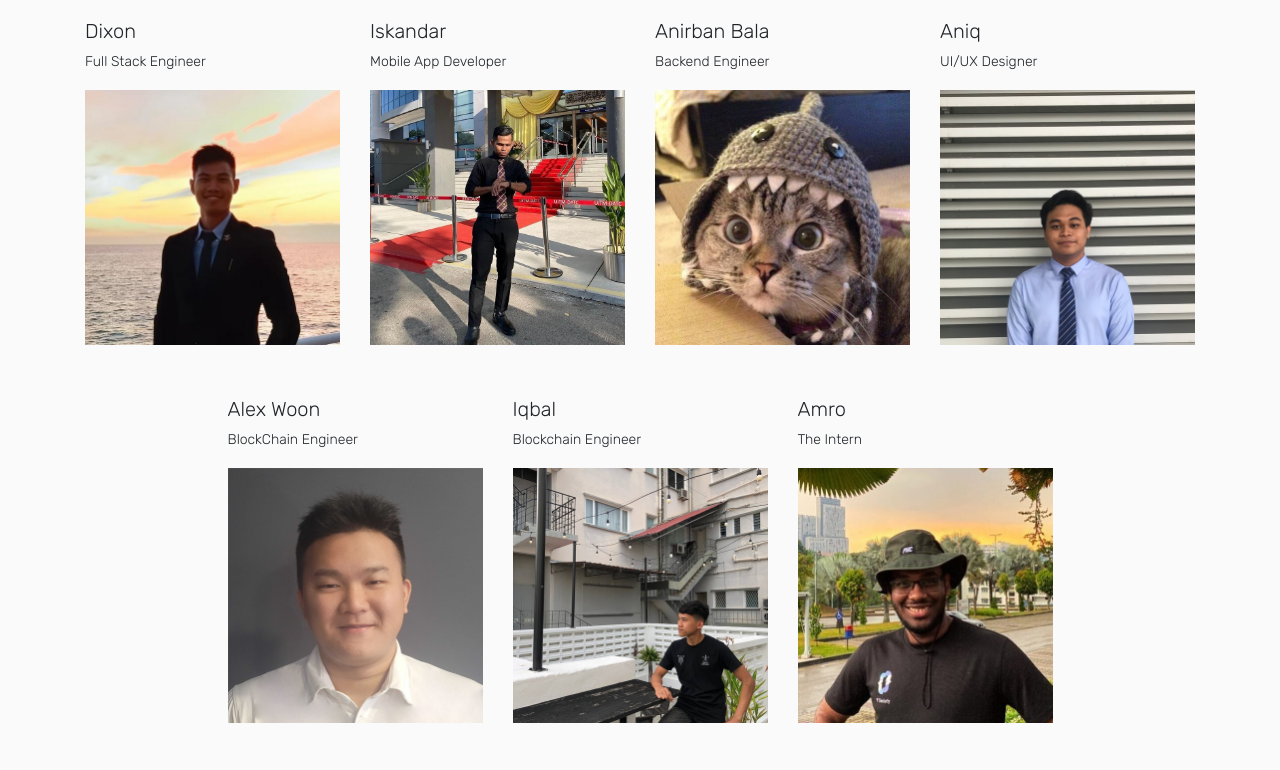
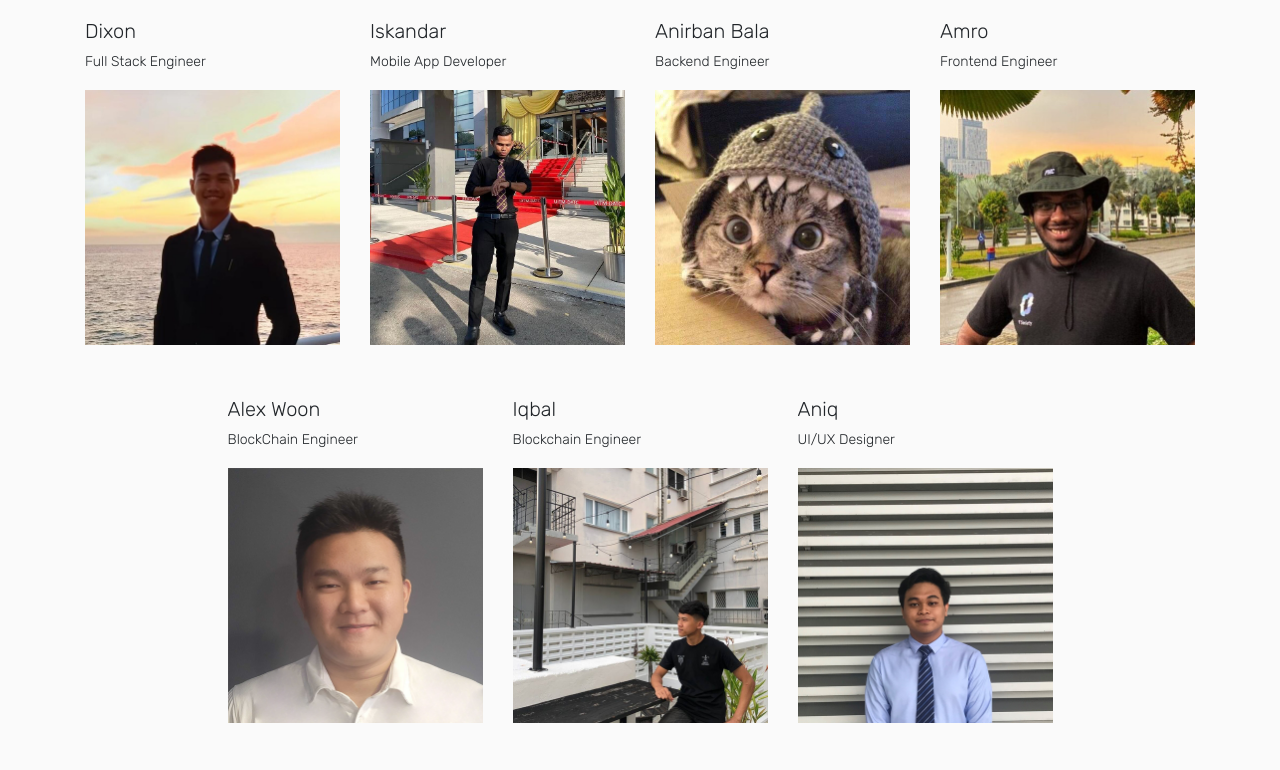
Before and after one commit to weiweitoo/auronex-landing, a plain HTML site: page about.html in a window 1280 px wide. Shown: the part 2510-3280 px from the top of the page. Drawn offline with Linux system fonts and the light colour scheme; some packages are replaced by stand-ins of ours; no server answers.

Commit message:
feat: change amro to frontend engineer

```diff
--- a/about.html
+++ b/about.html
@@ -258,12 +258,13 @@
                 <div class="col-sm-4 col-md-3 mb-3" data-aos="fade-up">
                     <div class="block-10">
                         <div class="person-info mb-3">
-                            <span class="name">Aniq</span>
-                            <span class="position">UI/UX Designer</span>
+                            <span class="name">Amro</span>
+                            <span class="position">Frontend Engineer</span>
                         </div>
-                        <img src="images/we/aniq.jfif" alt="" class="img-fluid">
+                        <img src="images/we/amro.jpeg" alt="" class="img-fluid">
                     </div>
                 </div>
+
 
 
 
@@ -290,17 +291,16 @@
                     </div>
                 </div>
 
+
                 <div class="col-sm-4 col-md-3 mb-3" data-aos="fade-up">
                     <div class="block-10">
                         <div class="person-info mb-3">
-                            <span class="name">Amro</span>
-                            <span class="position">The Intern</span>
+                            <span class="name">Aniq</span>
+                            <span class="position">UI/UX Designer</span>
                         </div>
-                        <img src="images/we/amro.jpeg" alt="" class="img-fluid">
+                        <img src="images/we/aniq.jfif" alt="" class="img-fluid">
                     </div>
                 </div>
-
-
             </div>
         </div>
     </div>
```
